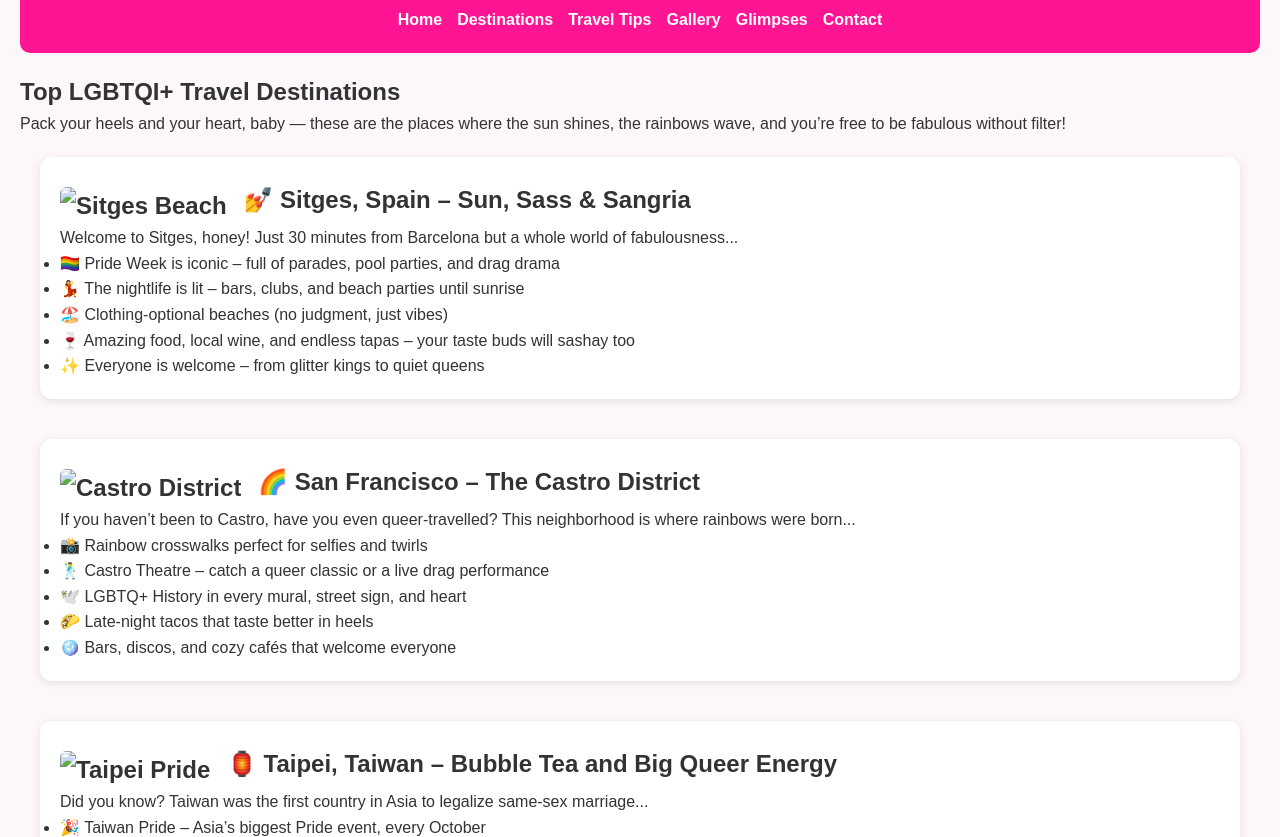
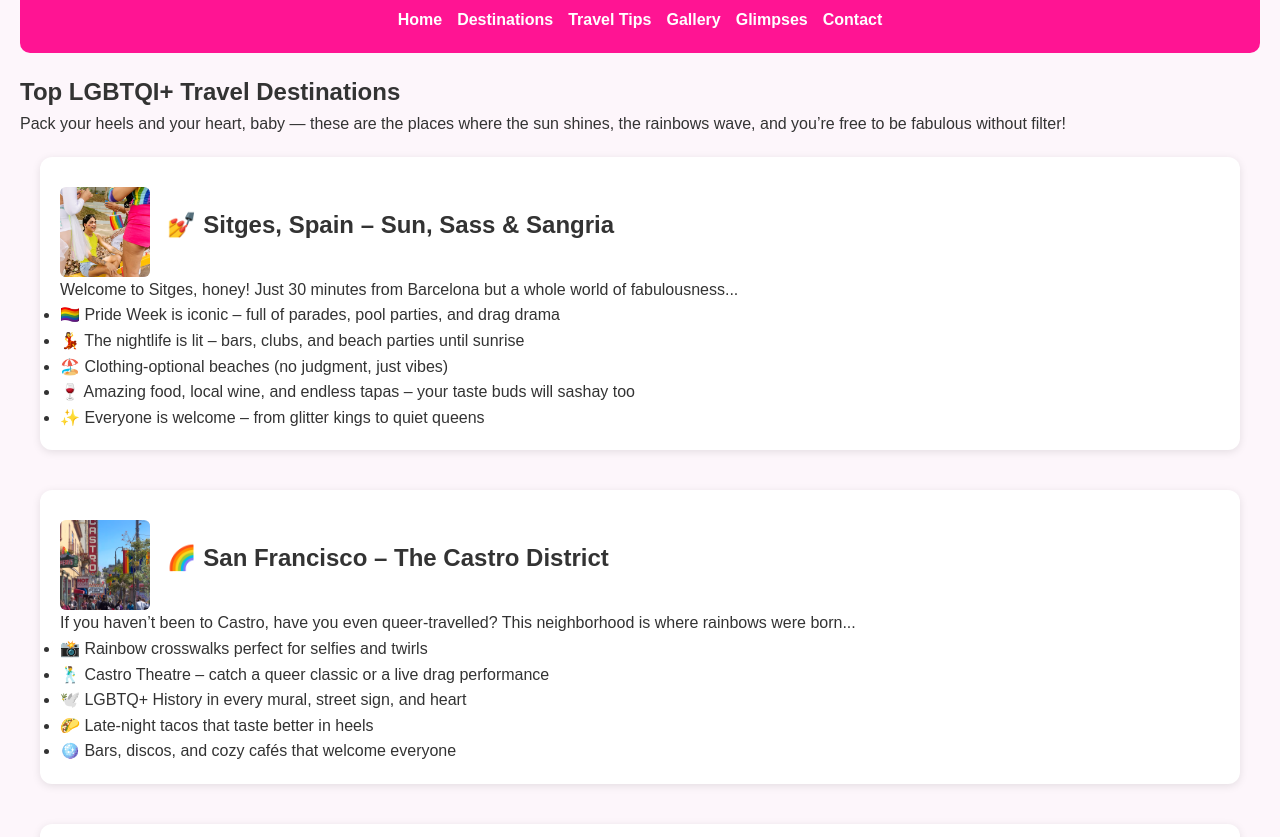
Before and after one commit to youniversemarketing/Slay-Go, a plain HTML site: page destinations.html in a window 1280 px wide. Shown: the part 94-931 px from the top of the page. Drawn offline with Linux system fonts and the light colour scheme.

Commit message:
Update destinations.html

```diff
--- a/destinations.html
+++ b/destinations.html
@@ -27,7 +27,7 @@
    <section class="destinations-grid">
 
   <div class="destination">
-    <h2><img src="images/sitges.jpg.avif" alt="Sitges Beach" class="icon-img"> 💅 Sitges, Spain – Sun, Sass & Sangria</h2>
+    <h2><img src="sitges.jpg.avif" alt="Sitges Beach" class="icon-img"> 💅 Sitges, Spain – Sun, Sass & Sangria</h2>
     <p>Welcome to Sitges, honey! Just 30 minutes from Barcelona but a whole world of fabulousness...</p>
     <ul>
       <li>🏳️‍🌈 Pride Week is iconic – full of parades, pool parties, and drag drama</li>
@@ -39,7 +39,7 @@
   </div>
 
   <div class="destination">
-    <h2><img src="images/castro.jpg.avif" alt="Castro District" class="icon-img"> 🌈 San Francisco – The Castro District</h2>
+    <h2><img src="castro.jpg.avif" alt="Castro District" class="icon-img"> 🌈 San Francisco – The Castro District</h2>
     <p>If you haven’t been to Castro, have you even queer-travelled? This neighborhood is where rainbows were born...</p>
     <ul>
       <li>📸 Rainbow crosswalks perfect for selfies and twirls</li>
@@ -51,7 +51,7 @@
   </div>
 
   <div class="destination">
-    <h2><img src="images/taipei.jpg.webp" alt="Taipei Pride" class="icon-img"> 🏮 Taipei, Taiwan – Bubble Tea and Big Queer Energy</h2>
+    <h2><img src="taipei.jpg.webp" alt="Taipei Pride" class="icon-img"> 🏮 Taipei, Taiwan – Bubble Tea and Big Queer Energy</h2>
     <p>Did you know? Taiwan was the first country in Asia to legalize same-sex marriage...</p>
     <ul>
       <li>🎉 Taiwan Pride – Asia’s biggest Pride event, every October</li>
```
